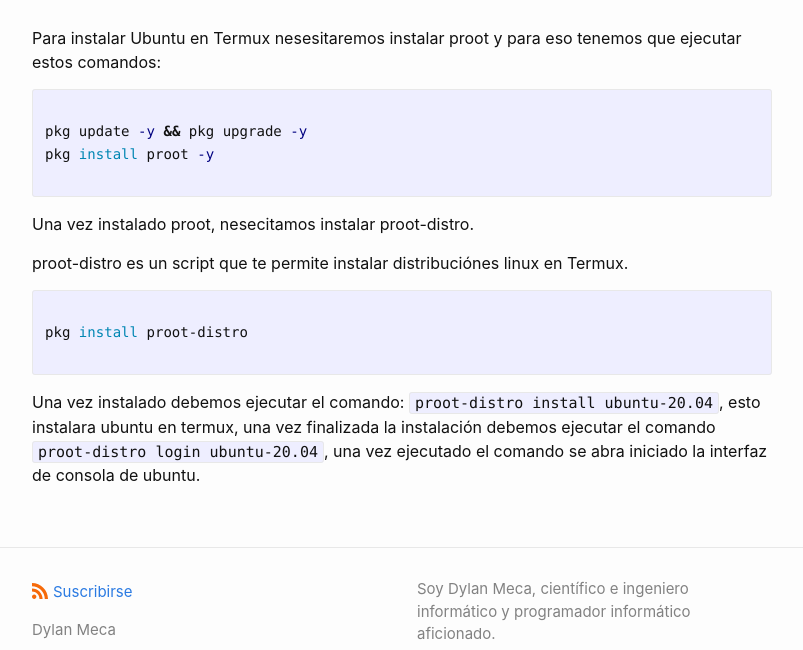
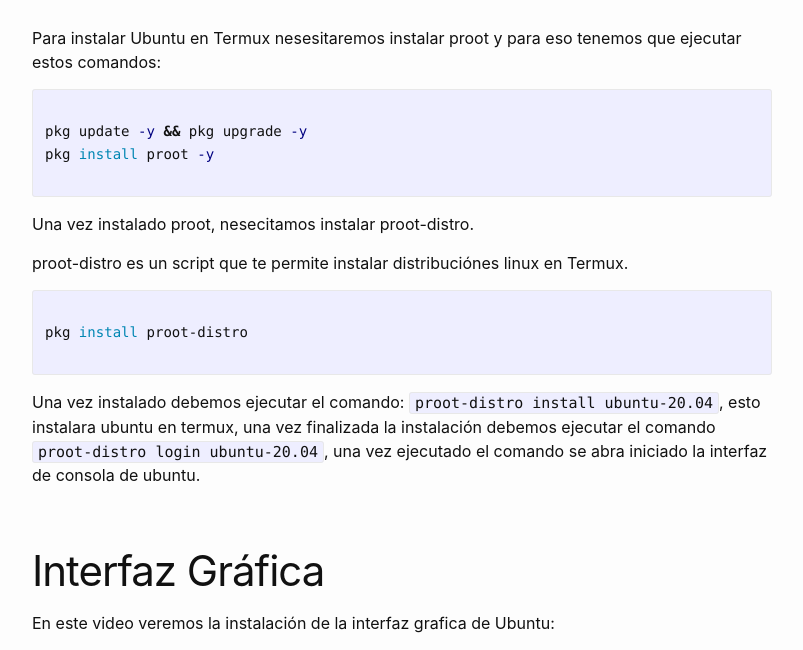
Before and after one commit to dylanmeca/dylanmeca.github.io, a Jekyll site: the page built from _posts/2021-07-04-Instalar-ubuntu-en-android-con-termux.md, in a window 1280 px wide and 1400 px high, scrolled down 1399 px. Shown: the top 650 px of the window, without its empty margins (238-1041 px from the left). Built offline with Jekyll 4.4.1, drawn with Linux system fonts in a browser that asks for light colours; a script that is not in the unit is left out; comment, search, counter and statistics services are not loaded; some of the changed text lies outside the part shown; grey boxes are pictures that could not be loaded.

Commit message:
Update 2021-07-04-Instalar-ubuntu-en-android-con-termux.md

````diff
--- a/_posts/2021-07-04-Instalar-ubuntu-en-android-con-termux.md
+++ b/_posts/2021-07-04-Instalar-ubuntu-en-android-con-termux.md
@@ -73,3 +73,14 @@
 ```
 
 Una vez instalado debemos ejecutar el comando: ``` proot-distro install ubuntu-20.04 ```, esto instalara ubuntu en termux, una vez finalizada la instalación debemos ejecutar el comando ```proot-distro login ubuntu-20.04```, una vez ejecutado el comando se abra iniciado la interfaz de consola de ubuntu.
+
+# Interfaz Gráfica
+
+En este video veremos la instalación de la interfaz grafica de Ubuntu:
+
+<div class='youtube-video'>
+  <iframe title="video" width="640" height="390" src="https://www.youtube.com/embed/RRZsCa_jOy0" frameborder="0" allowfullscreen></iframe>
+</div>
+<br />
+
+Se recomienda usar el entorno de escritorio xfce4 ya que consume menos recursos.
````
